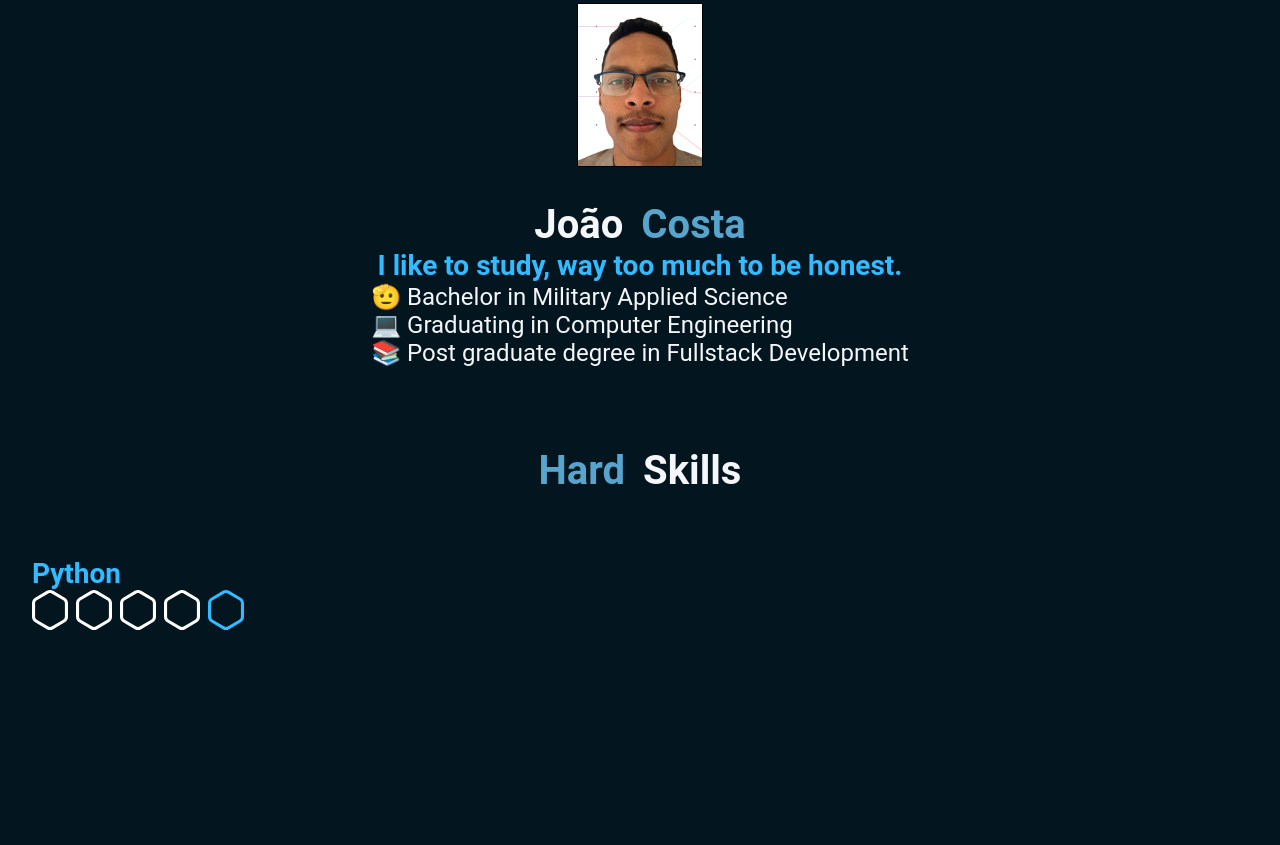
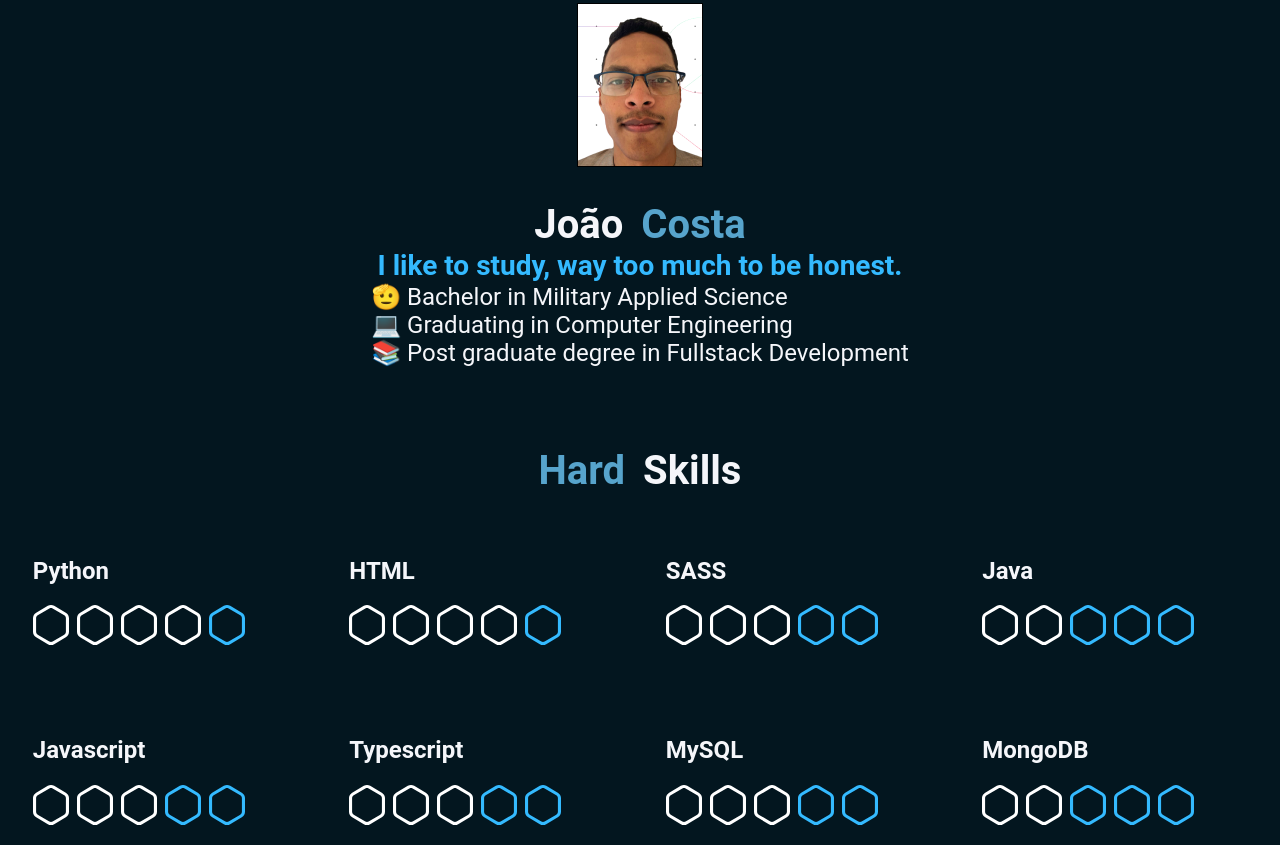
Before and after one commit to jotamath/portfolio, a plain HTML site: page index.html in a window 1280 px wide. Shown: the part 984-1829 px from the top of the page. Before the commit the page ends 1614 px from the top, so only its background shows below. Drawn offline with Linux system fonts and the light colour scheme.

Commit message:
Add files via upload

```diff
--- a/index.html
+++ b/index.html
@@ -22,10 +22,10 @@
                 <div class="right">
                     <ul>
                         <li><a href="#home">HOME</a></li>
-                        <li><a href="#sobre">SOBRE</a></li>
+                        <li><a href="#sobre">ABOUT</a></li>
                         <li><a href="#portfolio">PORTFOLIO</a></li>
-                        <li><a href="#tecnologias">TECNOLOGIAS</a></li>
-                        <li><a href="#contato">CONTATO</a></li>
+                        <li><a href="#tecnologias">TECHNOLOGIES</a></li>
+                        <li><a href="#contato">CONTACT</a></li>
                     </ul>
                 </div>
             </div>
@@ -37,9 +37,9 @@
         <div class="container">
             <div class="hero-content">
                 <div class="left">
-                    <h1>Eu sou um <br />programador</h1>
-                    <p>E esse é meu portfólio</p+>
-                    <button class="btn-primary">Entre em contato</button>
+                    <h1>I am a <br />programmer</h1>
+                    <p>And this is my portfolio</p+>
+                    <button class="btn-primary"><a href="#contato">Contact me</a></button>
                     <div class="redes-sociais">
                         <a href="https://github.com/jotamath"><img src="./img/Git.svg" alt=""></a>
                         <a href="https://linkedin.com/in/jotamath"><img src="./img/Linkedin.svg" alt=""></a>
@@ -69,16 +69,62 @@
             </div>
             <div class="inferior">
                 <span><h3 style="color:#57a4cc">Hard</h3> <h3> Skills</h3></span>
-                <div class="skills-grid">
-                    <div class="card-recurso">
-                        <h5 style="color:#34baff">Python</h5>
-                        <div class="barra">
-                            <img src="./img/barra-python.svg" alt="">
+                    <div class="skills-grid">
+                        <div class="card-recurso">
+                            <div class="text"><h6>Python</h6></div>
+                            <div class="icon">
+                                <img src="./img/barra-python.svg" alt="">
+                            </div>
+                        </div>
+                        <div class="card-recurso">
+                            <div class="text"><h6>HTML</h6></div>
+                            <div class="icon">
+                                <img src="./img/barra-html.svg" alt="">
+                            </div>
+                        </div>
+                        <div class="card-recurso">
+                            <div class="text"><h6>SASS</h6></div>
+                            <div class="icon">
+                                <img src="./img/barra-sass.svg" alt="">
+                            </div>
+                        </div>
+                        <div class="card-recurso">
+                            <div class="text"><h6>Java</h6></div>
+                            <div class="icon">
+                                <img src="./img/barra-java.svg" alt="">
+                            </div>
+                        </div>
+                        <div class="card-recurso">
+                            <div class="text"><h6>Javascript</h6></div>
+                            <div class="icon">
+                                <img src="./img/barra-javascript.svg" alt="">
+                            </div>
+                        </div>
+                        <div class="card-recurso">
+                            <div class="text"><h6>Typescript</h6></div>
+                            <div class="icon">
+                                <img src="./img/barra-typescript.svg" alt="">
+                            </div>
+                        </div>
+                        <div class="card-recurso">
+                            <div class="text"><h6>MySQL</h6></div>
+                            <div class="icon">
+                                <img src="./img/barra-mysql.svg" alt="">
+                            </div>
+                        </div>
+                        <div class="card-recurso">
+                            <div class="text"><h6>MongoDB</h6></div>
+                            <div class="icon">
+                                <img src="./img/barra-mongodb.svg" alt="">
+                            </div>
                         </div>
                     </div>
-                </div>
             </div>
         </div>
     </section>
+
+    <section class="s-portfolio" id="portfolio">
+
+    </section>
 </body>
 </html>
--- a/scss/_components.scss
+++ b/scss/_components.scss
@@ -55,18 +55,19 @@
     width: 100%;
     max-width: 26.5rem;
     .icon {
-        width: 4.8rem;
+        width: 21.2rem;
         height: 4.8rem;
         @include flexTotalCenter;
         border-radius: 4px;
-        border: 1px solid rgba(255,255,255,0.03);
-        background: rgba(255,255,255,0.03);
         margin-bottom: 1.6rem;
     }
     .text {
         h6 {
+            align-items: center;
+            justify-content: center;
+            margin: 0 auto;
             color: $white;
-            font-size: 1.8rem;
+            font-size: 2.4rem;
             font-weight: 700;
             line-height: 120%;
             margin-bottom: 1.6rem;
--- a/scss/_home.scss
+++ b/scss/_home.scss
@@ -78,21 +78,18 @@
             gap: 1.8rem;
             margin-bottom: 6.2rem;
         }
-        .skill-card {
+        .skills-grid {
             display: grid;
             grid-template-columns: repeat(4, 1fr);
             grid-template-rows: repeat(2, 1fr);
             grid-column-gap: 5rem;
             grid-row-gap: 7.1rem;
-            h5 {
+            align-items: center;
+            justify-content: center;
+            .card-recurso {
+                margin: 0 auto;
                 align-items: center;
                 justify-content: center;
-                margin: 0 auto;
-                padding-bottom: 1.6rem;
-            }
-            .barra {
-                max-width: 21.2rem;
-                height: 4rem;
             }
         }
     }
```
Also changed, not shown: css/main.min.css, 1 other file.
